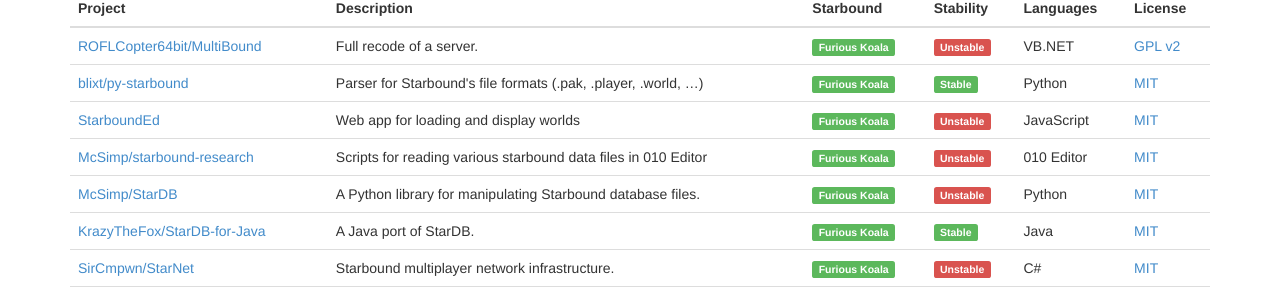
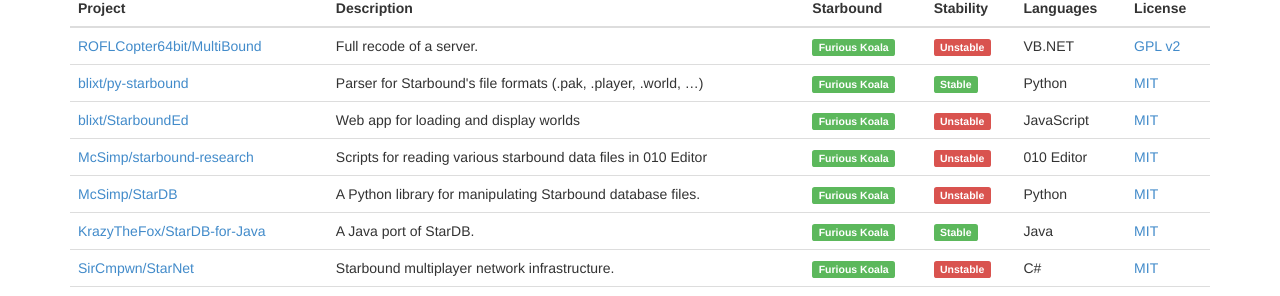
Before and after one commit to ddevault/starbound-dev, a Jekyll site: the page built from index.md, in a window 1280 px wide. Shown: the part 295-591 px from the top of the page. Built offline with Jekyll 4.4.1, drawn with Linux system fonts in a browser that asks for light colours; Markdown is read by kramdown in place of the engine named in the settings.

Commit message:
Fix StarboundEd entry

```diff
--- a/index.md
+++ b/index.md
@@ -55,7 +55,7 @@ yet be complete.
             <td><a target="_blank" href="https://github.com/blixt/py-starbound/blob/master/LICENSE">MIT</a></td>
         </tr>
         <tr> <!-- starbounded -->
-            <td><a target="_blank" href="https://github.com/blixt/starbounded">StarboundEd</a></td>
+            <td><a target="_blank" href="https://github.com/blixt/starbounded">blixt/StarboundEd</a></td>
             <td>Web app for loading and display worlds</td>
             <td><span class="label label-success">Furious Koala</span></td>
             <td><span class="label label-danger">Unstable</span></td>
```
